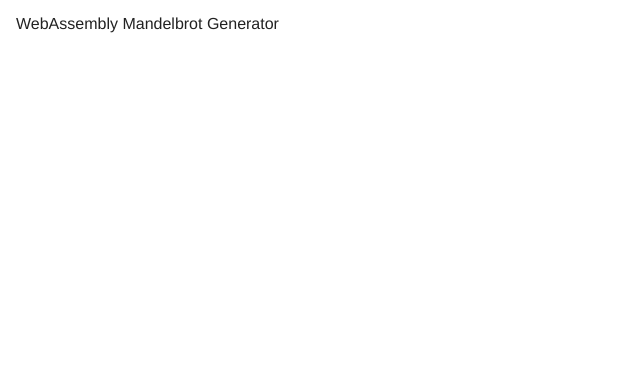
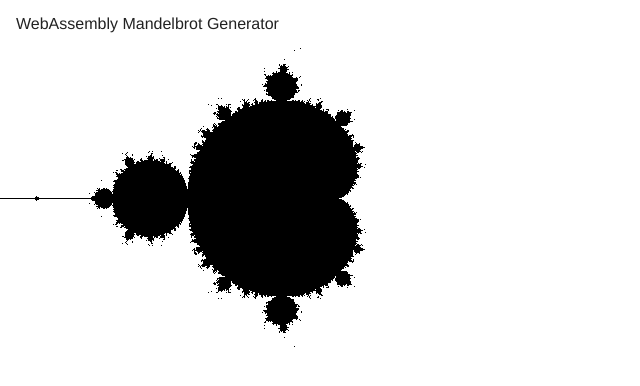
Before and after one commit to ksm2/wasm-mandelbrot, a website built with webpack: page src/index.html in a window 1280 px wide. Shown: the whole page, without its empty margins (0-640 px from the left). Built offline with nearby package versions, Linux system fonts and the light colour scheme; files whose address does not match are found by name.

Commit message:
Calculate a basic 450px × 300px Mandelbrot Set

```diff
--- a/assets/main.css
+++ b/assets/main.css
@@ -36,6 +36,6 @@ nav {
   padding: 0 var(--nav-padding);
 }
 
-canvas {
+#canvas-container {
   grid-area: canvas;
 }
--- /dev/null
+++ b/src/Calculator.ts
@@ -0,0 +1,27 @@
+export const MAX_STEPS = 50
+export const IN_MANDELBROT_SET = -1
+
+export interface Calculator {
+  calculate(real: number, imaginary: number): number
+}
+
+export class JavascriptCalculator implements Calculator {
+  calculate(real: number, imaginary: number): number {
+    let [zr, zi] = [0, 0]
+    for (let s = 0; s < MAX_STEPS; s += 1) {
+      // Is the current step out of bounds?
+      const rr = zr * zr
+      if (rr > 4) return s
+      const ii = zi * zi
+      if (ii > 4) return s
+      if (rr + ii > 4) return s
+
+      // Calculate next step
+      zi = 2 * zr * zi + imaginary
+      zr = rr - ii + real
+    }
+
+    // Never left the bounds? We are in the Mandelbrot Set
+    return IN_MANDELBROT_SET
+  }
+}
--- /dev/null
+++ b/src/Fractal.ts
@@ -0,0 +1,60 @@
+import { Calculator, IN_MANDELBROT_SET } from './Calculator'
+
+function rgba(pixel: Uint8ClampedArray, red: number, green: number, blue: number, alpha = 255) {
+  pixel[0] = red
+  pixel[1] = green
+  pixel[2] = blue
+  pixel[3] = alpha
+}
+
+export class Fractal {
+  private readonly canvas: HTMLCanvasElement
+  private readonly calculator: Calculator
+  private x: number = 0
+  private y: number = 0
+
+  constructor(canvas: HTMLCanvasElement, calculator: Calculator) {
+    this.canvas = canvas
+    this.calculator = calculator
+  }
+
+  resize(width: number, height: number) {
+    this.canvas.width = width
+    this.canvas.height = height
+
+    this.render()
+  }
+
+  render() {
+    // Create a writable pixel
+    const ctx = this.canvas.getContext('2d')!
+    const id = ctx.createImageData(1, 1)
+    const pixel = id.data
+
+    const { width, height } = this.canvas
+    for (let j = 0; j < height; j += 1) {
+      for (let i = 0; i < width; i += 1) {
+        const [real, imaginary] = this.convertCoordinates(i, j)
+        const index = this.calculator.calculate(real, imaginary)
+
+        this.colorize(index, pixel)
+        ctx.putImageData(id, i, j)
+      }
+    }
+  }
+
+  private convertCoordinates(x: number, y: number) {
+    const { width, height } = this.canvas
+    const factor = Math.max(3 / width, 2 / height)
+    return [(x - this.x) * factor - 2, (height - y + this.y) * factor - 1]
+  }
+
+  private colorize(index: number, pixel: Uint8ClampedArray) {
+    if (index === IN_MANDELBROT_SET) {
+      rgba(pixel, 0, 0, 0)
+      return
+    }
+
+    rgba(pixel, 255, 255, 255, 0)
+  }
+}
--- a/src/index.html
+++ b/src/index.html
@@ -16,7 +16,9 @@
   <nav>
     <span>WebAssembly Mandelbrot Generator</span>
   </nav>
-  <canvas></canvas>
+  <div id="canvas-container">
+    <canvas></canvas>
+  </div>
 </body>
 
 </html>
--- a/src/main.ts
+++ b/src/main.ts
@@ -0,0 +1,24 @@
+import { JavascriptCalculator } from './Calculator'
+import { Fractal } from './Fractal'
+
+window.addEventListener('load', () => {
+  // Retrieve HTML elements
+  const container = document.querySelector('#canvas-container') as HTMLDivElement | null
+  const canvas = document.querySelector('canvas')
+  if (!container || !canvas) {
+    throw new Error('HTML elements are missing.')
+  }
+
+  // Update canvasses width and height
+  const [width, height] = [450, 300]
+  canvas.width = width
+  canvas.height = height
+
+  // Render the fractal
+  const calculator = new JavascriptCalculator()
+  const fractal = new Fractal(canvas, calculator)
+
+  const now = performance.now()
+  fractal.render()
+  console.log(`Mandelbrot generated in ${performance.now() - now}ms using JavaScript`)
+})
```
